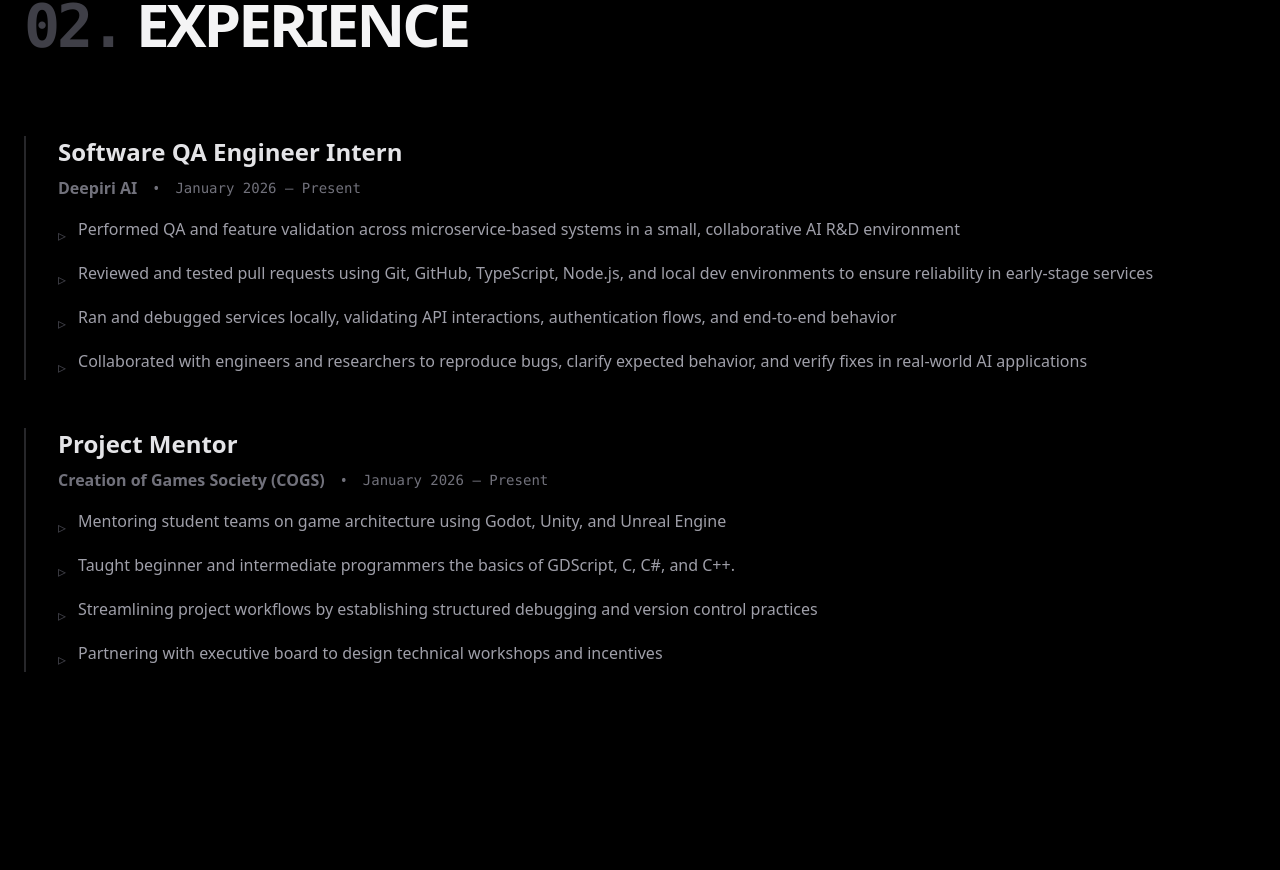
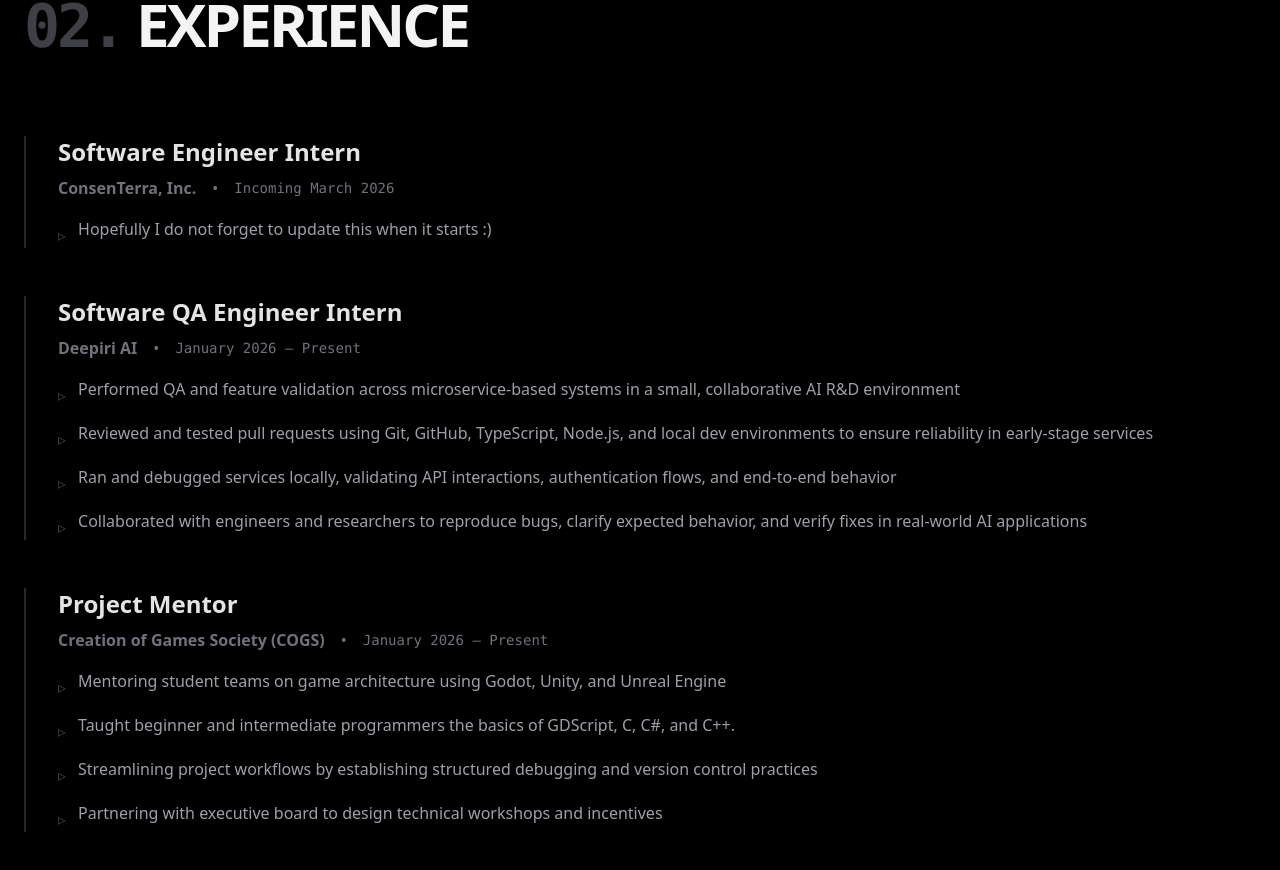
Before and after one commit to chexedy/portfolio, a React (Vite) app: page / in a window 1280 px wide. Shown: the part 1734-2604 px from the top of the page. Built offline with nearby package versions, Linux system fonts and the light colour scheme.

Commit message:
added consenterra

```diff
--- a/src/App.tsx
+++ b/src/App.tsx
@@ -345,6 +345,14 @@
   };
 
   const experience = [
+    {
+      role: "Software Engineer Intern",
+      org: "ConsenTerra, Inc.",
+      date: "Incoming March 2026",
+      points: [
+        "Hopefully I do not forget to update this when it starts :)"
+      ]
+    },
     {
       role: "Software QA Engineer Intern",
       org: "Deepiri AI",
```
